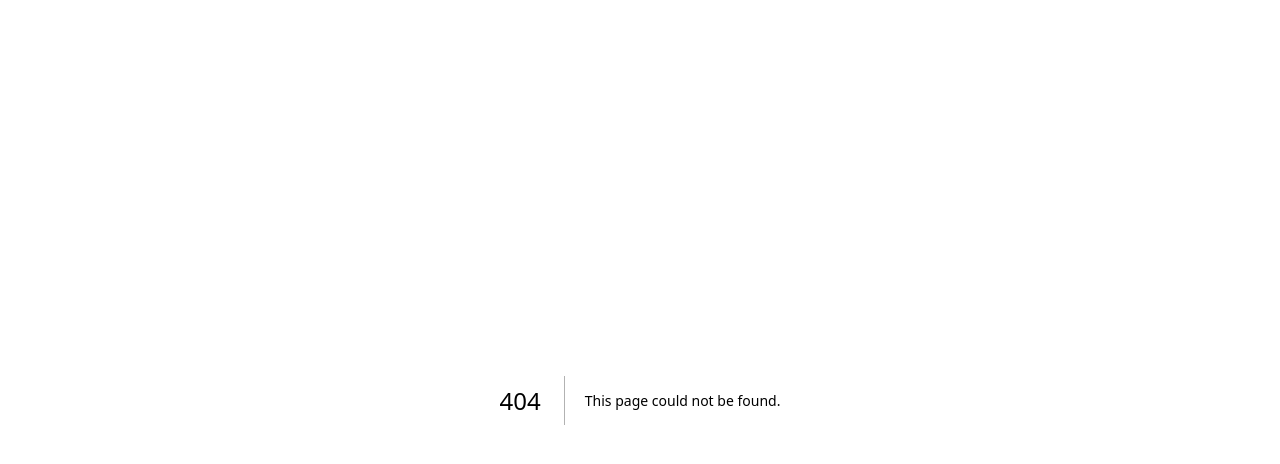
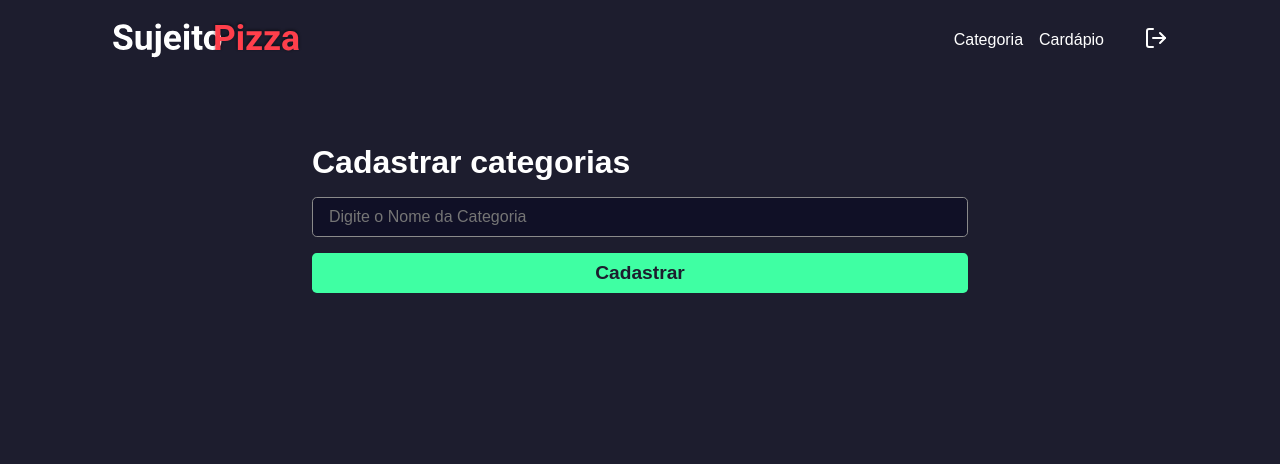
Before and after one commit to rafaelroncoletateste/sujeitopizza-frontend, a Next.js app: page /category in a window 1280 px wide. Before the commit this address had no page. Shown: the top 464 px of the page. Built offline with nearby package versions, Linux system fonts and the light colour scheme.

Commit message:
Página Categoria

```diff
--- /dev/null
+++ b/src/pages/category/index.tsx
@@ -0,0 +1,42 @@
+import { FormEvent, useState } from "react";
+import Head from "next/head";
+
+import { Header } from "../../components/Header";
+import styles from "./styles.module.scss";
+
+export default function Category() {
+  const [name, setName] = useState("");
+
+  async function handleRegister(e: FormEvent) {
+    e.preventDefault();
+  }
+
+  return (
+    <>
+      <Head>
+        <title>Nova Categoria - Sujeito Pizzaria</title>
+      </Head>
+      <div>
+        <Header />
+
+        <main className={styles.container}>
+          <h1>Cadastrar categorias</h1>
+
+          <form onSubmit={handleRegister} className={styles.form}>
+            <input
+              type="text"
+              placeholder="Digite o Nome da Categoria"
+              value={name}
+              onChange={(e) => setName(e.target.value)}
+              className={styles.input}
+            />
+
+            <button type="submit" className={styles.buttonAdd}>
+              Cadastrar
+            </button>
+          </form>
+        </main>
+      </div>
+    </>
+  );
+}
--- /dev/null
+++ b/src/pages/category/styles.module.scss
@@ -0,0 +1,40 @@
+.container {
+  max-width: 720px;
+  margin: 4rem auto;
+  padding: 0 2rem;
+
+  display: flex;
+  flex-direction: column;
+  justify-content: space-between;
+
+  h1 {
+    color: var(--white);
+  }
+}
+
+.form {
+  margin: 1rem 0;
+
+  display: flex;
+  flex-direction: column;
+}
+
+.input {
+  background-color: var(--dark-900);
+  border: 1px solid var(--gray-100);
+  border-radius: 0.3rem;
+  padding: 1rem;
+  height: 40px;
+  color: var(--white);
+  margin-bottom: 1rem;
+}
+
+.buttonAdd {
+  height: 40px;
+  border: 0;
+  background-color: var(--green-900);
+  font-weight: bold;
+  font-size: 1.2rem;
+  border-radius: 0.3rem;
+  color: var(--dark-700);
+}
```
